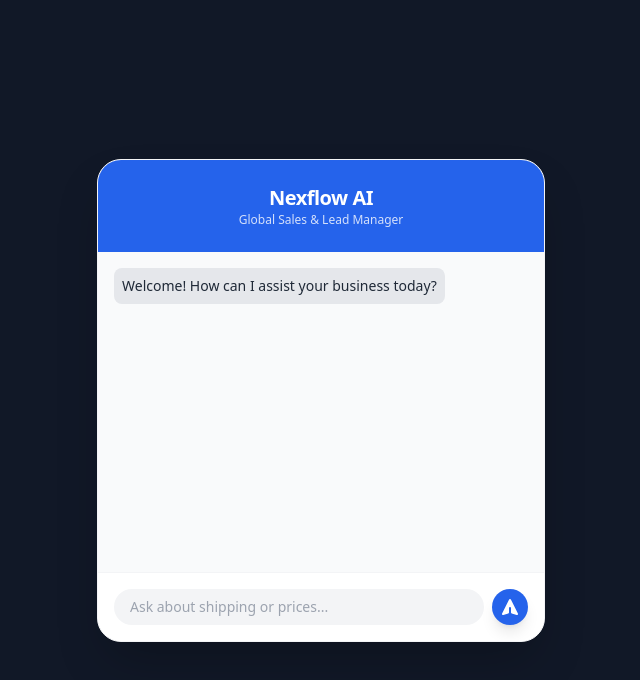
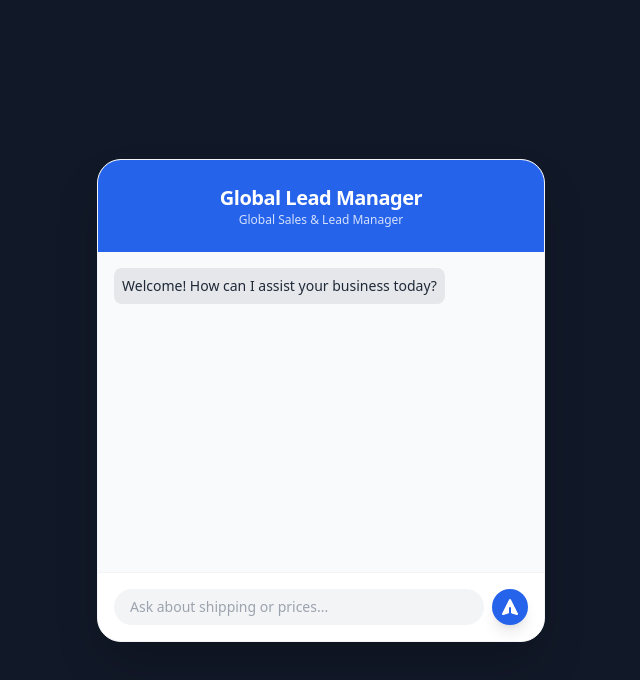
Before and after one commit to hinjazz/Lead-Manager-AI, a plain HTML site: page index.html in a window 1280 px wide. Shown: the whole page, without its empty margins (319-959 px from the left). Drawn offline with nearby package versions, Linux system fonts and the light colour scheme.

Commit message:
Update index.html
<!DOCTYPE html>
<html lang="en">
<head>
    <meta charset="UTF-8">
    <meta name="viewport" content="width=device-width, initial-scale=1.0">
    <title>Nexflow Worldwide</title>
    <script src="https://cdn.tailwindcss.com"></script>
</head>
<body class="bg-gray-900 flex items-center justify-center min-h-screen p-4">
    <div class="w-full max-w-md bg-white rounded-3xl shadow-2xl overflow-hidden border border-gray-100">
        <div class="bg-blue-600 p-6 text-white text-center">
            <h1 class="text-xl font-bold tracking-tight">Global Lead Manager</h1>
            <p class="text-xs opacity-80">Global Sales & Lead Manager</p>
        </div>

        <div id="chat" class="h-80 overflow-y-auto p-4 space-y-4 bg-gray-50 text-gray-800 text-sm">
            <div class="text-left"><span class="bg-gray-200 p-2 rounded-lg inline-block">Welcome! How can I assist your business today?</span></div>
        </div>

        <div class="p-4 bg-white border-t border-gray-100">
            <div class="flex gap-2">
                <input type="text" id="input" class="flex-1 bg-gray-100 border-none rounded-full px-4 py-2 text-sm focus:ring-2 focus:ring-blue-500 outline-none" placeholder="Ask about shipping or prices...">
                <button onclick="askAI()" class="bg-blue-600 text-white p-2 rounded-full hover:bg-blue-700 transition shadow-lg">
                    <svg xmlns="http://www.w3.org/2000/svg" class="h-5 w-5" viewBox="0 0 20 20" fill="currentColor">
                        <path d="M10.894 2.553a1 1 0 00-1.788 0l-7 14a1 1 0 001.169 1.409l5-1.429A1 1 0 009 15.571V11a1 1 0 112 0v4.571a1 1 0 00.725.962l5 1.428a1 1 0 001.17-1.408l-7-14z" />
                    </svg>
                </button>
            </div>
        </div>
    </div>
    <script src="app.js"></script>
</body>
</html>

```diff
--- a/index.html
+++ b/index.html
@@ -3,13 +3,13 @@
 <head>
     <meta charset="UTF-8">
     <meta name="viewport" content="width=device-width, initial-scale=1.0">
-    <title>Nexflow Global | AI Sales Assistant</title>
+    <title>Nexflow Worldwide | AI Sales Assistant</title>
     <script src="https://cdn.tailwindcss.com"></script>
 </head>
 <body class="bg-gray-900 flex items-center justify-center min-h-screen p-4">
     <div class="w-full max-w-md bg-white rounded-3xl shadow-2xl overflow-hidden border border-gray-100">
         <div class="bg-blue-600 p-6 text-white text-center">
-            <h1 class="text-xl font-bold tracking-tight">Nexflow AI</h1>
+            <h1 class="text-xl font-bold tracking-tight">Global Lead Manager</h1>
             <p class="text-xs opacity-80">Global Sales & Lead Manager</p>
         </div>
 
```
